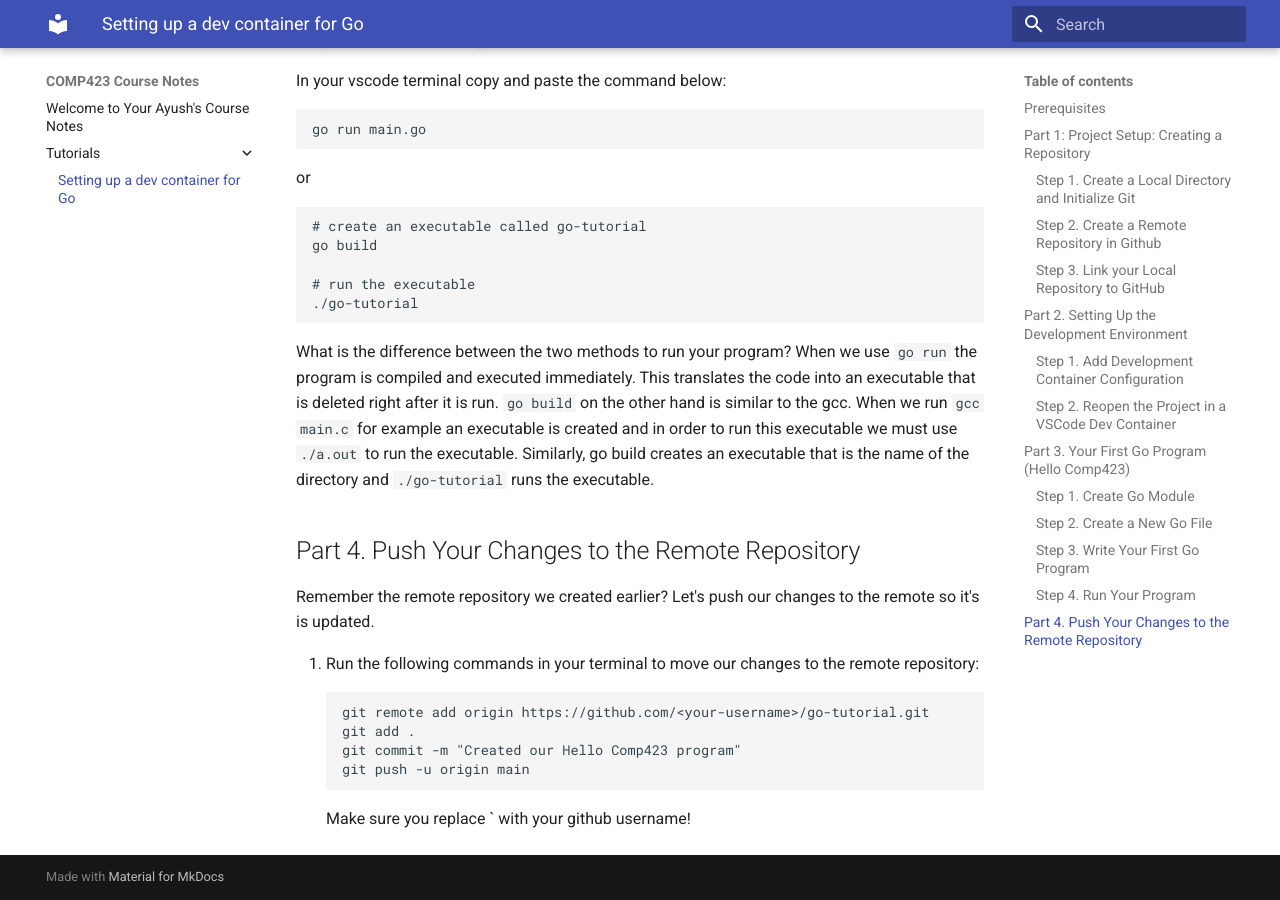
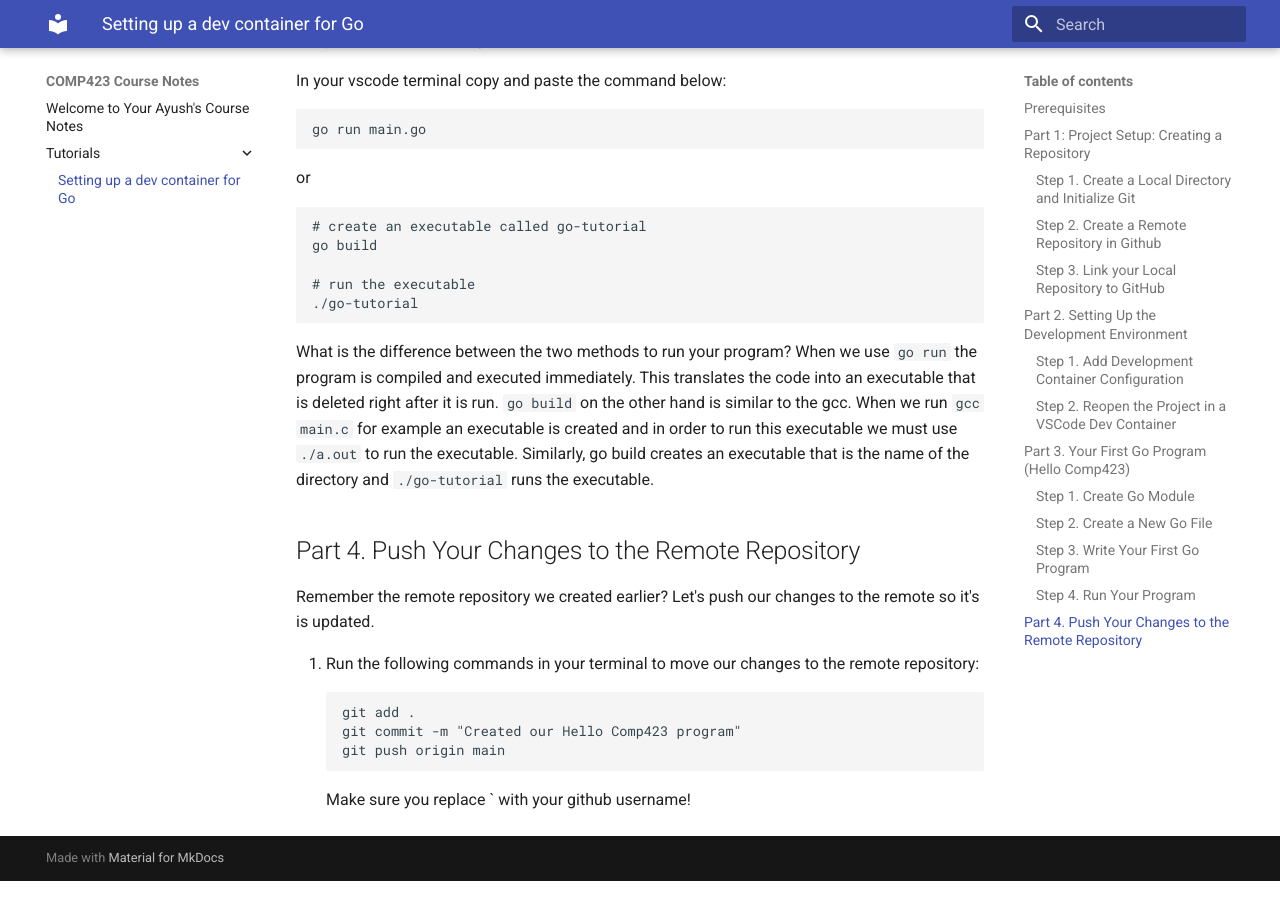
Before and after one commit to avgod07/comp423-course-notes, an MkDocs documentation site: the page built from docs/tutorials/go-setup.md, in a window 1280 px wide and 900 px high, scrolled down 3554 px. Built offline with MkDocs 1.6.1 and Material for MkDocs 9.7.7, drawn with Linux system fonts in a browser that asks for light colours.

Commit message:
minor changes for pushing to remote repo

````diff
--- a/docs/tutorials/go-setup.md
+++ b/docs/tutorials/go-setup.md
@@ -143,9 +143,8 @@ Remember the remote repository we created earlier? Let's push our changes to the
 
 1. Run the following commands in your terminal to move our changes to the remote repository:
 ```
-git remote add origin https://github.com/<your-username>/go-tutorial.git
 git add .
 git commit -m "Created our Hello Comp423 program"
-git push -u origin main
+git push origin main
 ```
 Make sure you replace `<your-username> with your github username!
````
